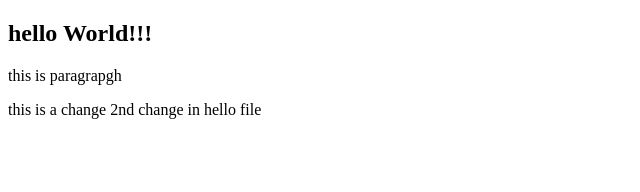
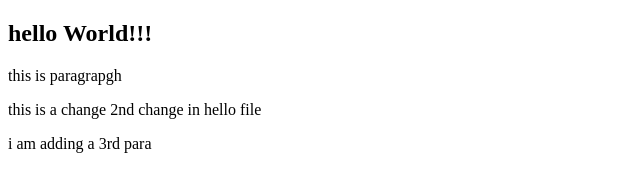
Before and after one commit to hooria0969/23pwbcs0969-WPF24, a plain HTML site: page hello.html in a window 1280 px wide. Shown: the whole page, without its empty margins (0-640 px from the left). Drawn offline with Linux system fonts and the light colour scheme.

Commit message:
3rd para added in html file

```diff
--- a/hello.html
+++ b/hello.html
@@ -12,6 +12,7 @@
     <h2>hello World!!!</h2>
     <p>this is paragrapgh</p>
     <p>this is a change 2nd change in hello file</p>
+    <p>i am adding a 3rd para</p>
 
 
 </body>
```
